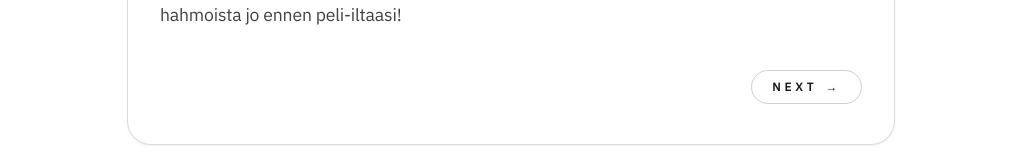
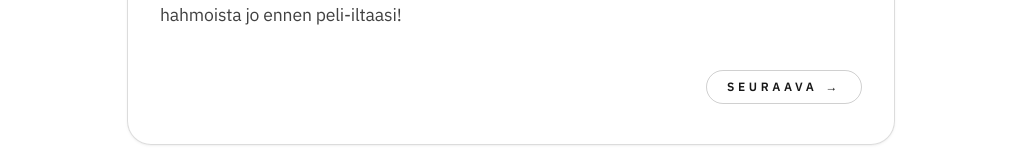
Before and after one commit to Laged/murhakaverit-chatgpt, a Next.js app: page / in a window 1280 px wide. Shown: the part 471-631 px from the top of the page, without its empty margins (129-1150 px from the left). Built offline with nearby package versions, Linux system fonts and the light colour scheme.

Commit message:
feat: localise next/previous navigation

```diff
--- a/src/app/notes/[...slug]/page.tsx
+++ b/src/app/notes/[...slug]/page.tsx
@@ -71,6 +71,21 @@ export default async function NotePage({ params }: PageProps) {
     currentIndex >= 0 && currentIndex < summaries.length - 1
       ? summaries[currentIndex + 1]
       : undefined;
+  const previousNote =
+    currentIndex > 0 ? summaries[currentIndex - 1] : undefined;
+
+  const nextHref = nextNote
+    ? {
+        pathname: "/notes/[...slug]" as const,
+        params: { slug: nextNote.slugSegments },
+      }
+    : undefined;
+  const previousHref = previousNote
+    ? {
+        pathname: "/notes/[...slug]" as const,
+        params: { slug: previousNote.slugSegments },
+      }
+    : undefined;
 
   const humanise = (segment: string) =>
     segment
@@ -138,15 +153,36 @@ export default async function NotePage({ params }: PageProps) {
           </ReactMarkdown>
         </div>
 
-        {nextNote && (
-          <div className="mt-10 flex justify-end">
-            <Link
-              href={`/notes/${nextNote.slug}`}
-              className="inline-flex items-center gap-2 rounded-full border border-foreground/20 px-5 py-2 text-xs font-semibold uppercase tracking-[0.3em] text-foreground transition hover:border-foreground/50"
-            >
-              Next
-              <span aria-hidden>→</span>
-            </Link>
+        {(previousNote || nextNote) && (
+            <div className="mt-10 flex flex-wrap items-center justify-between gap-3">
+            <div>
+              {previousHref ? (
+                <Link
+                  href={previousHref}
+                  className="inline-flex items-center gap-2 rounded-full border border-foreground/20 px-5 py-2 text-xs font-semibold uppercase tracking-[0.3em] text-foreground transition hover:border-foreground/50"
+                >
+                  <span aria-hidden>←</span>
+                  Edellinen
+                </Link>
+              ) : (
+                <Link
+                  href="/"
+                  className="inline-flex items-center gap-2 rounded-full border border-foreground/20 px-5 py-2 text-xs font-semibold uppercase tracking-[0.3em] text-foreground transition hover:border-foreground/50"
+                >
+                  <span aria-hidden>←</span>
+                  Etusivu
+                </Link>
+              )}
+            </div>
+            {nextHref && (
+              <Link
+                href={nextHref}
+                className="inline-flex items-center gap-2 rounded-full border border-foreground/20 px-5 py-2 text-xs font-semibold uppercase tracking-[0.3em] text-foreground transition hover:border-foreground/50"
+              >
+                Seuraava
+                <span aria-hidden>→</span>
+              </Link>
+            )}
           </div>
         )}
       </article>
--- a/src/app/page.tsx
+++ b/src/app/page.tsx
@@ -53,6 +53,12 @@ export default async function Home() {
 
   const showEmptyState = !landingNote && notes.length === 0;
   const nextAfterLanding = landingSummary ? notes.at(0) : undefined;
+  const nextAfterLandingHref = nextAfterLanding
+    ? {
+        pathname: "/notes/[...slug]" as const,
+        params: { slug: nextAfterLanding.slugSegments },
+      }
+    : undefined;
 
   return (
     <div className="mx-auto flex w-full max-w-3xl flex-col gap-12">
@@ -71,13 +77,13 @@ export default async function Home() {
               {landingWiki.content}
             </ReactMarkdown>
           </div>
-          {nextAfterLanding && (
+          {nextAfterLandingHref && (
             <div className="mt-10 flex justify-end">
               <Link
-                href={`/notes/${nextAfterLanding.slug}`}
+                href={nextAfterLandingHref}
                 className="inline-flex items-center gap-2 rounded-full border border-foreground/20 px-5 py-2 text-xs font-semibold uppercase tracking-[0.3em] text-foreground transition hover:border-foreground/50"
               >
-                Next
+                Seuraava
                 <span aria-hidden>→</span>
               </Link>
             </div>
```
